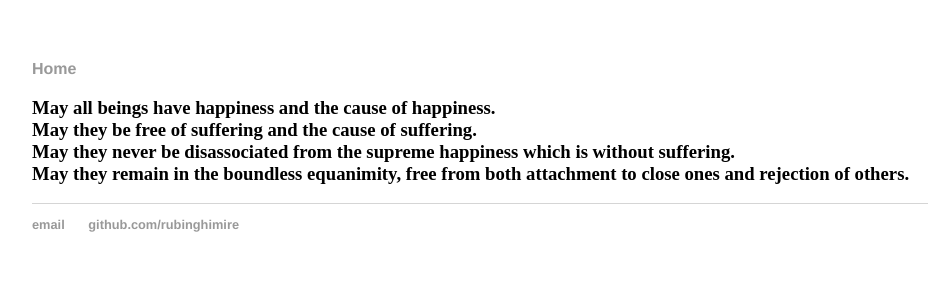
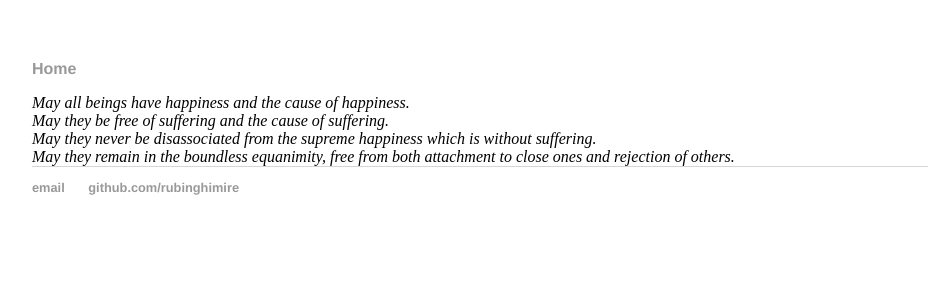
Before and after one commit to rubinghimire/rubinghimire.github.io, a Jekyll site: the page built from index.html, in a window 1280 px wide. Shown: the top 300 px of the page, without its empty margins (160-1100 px from the left). Built offline with Jekyll 4.4.1, drawn with Linux system fonts in a browser that asks for light colours.

```diff
--- a/index.html
+++ b/index.html
@@ -3,8 +3,8 @@ layout: default
 title: Rubin Ghimire, Personal Page
 ---
 <div class="blurb">
-	<h3>May all beings have happiness and the cause of happiness.<br/>
+	<em>May all beings have happiness and the cause of happiness.<br/>
 May they be free of suffering and the cause of suffering.<br/>
 May they never be disassociated from the supreme happiness which is without suffering.<br/>
-May they remain in the boundless equanimity, free from both attachment to close ones and rejection of others.<br/></h3>
+May they remain in the boundless equanimity, free from both attachment to close ones and rejection of others.<br/></em>
 </div><!-- /.blurb -->
```
